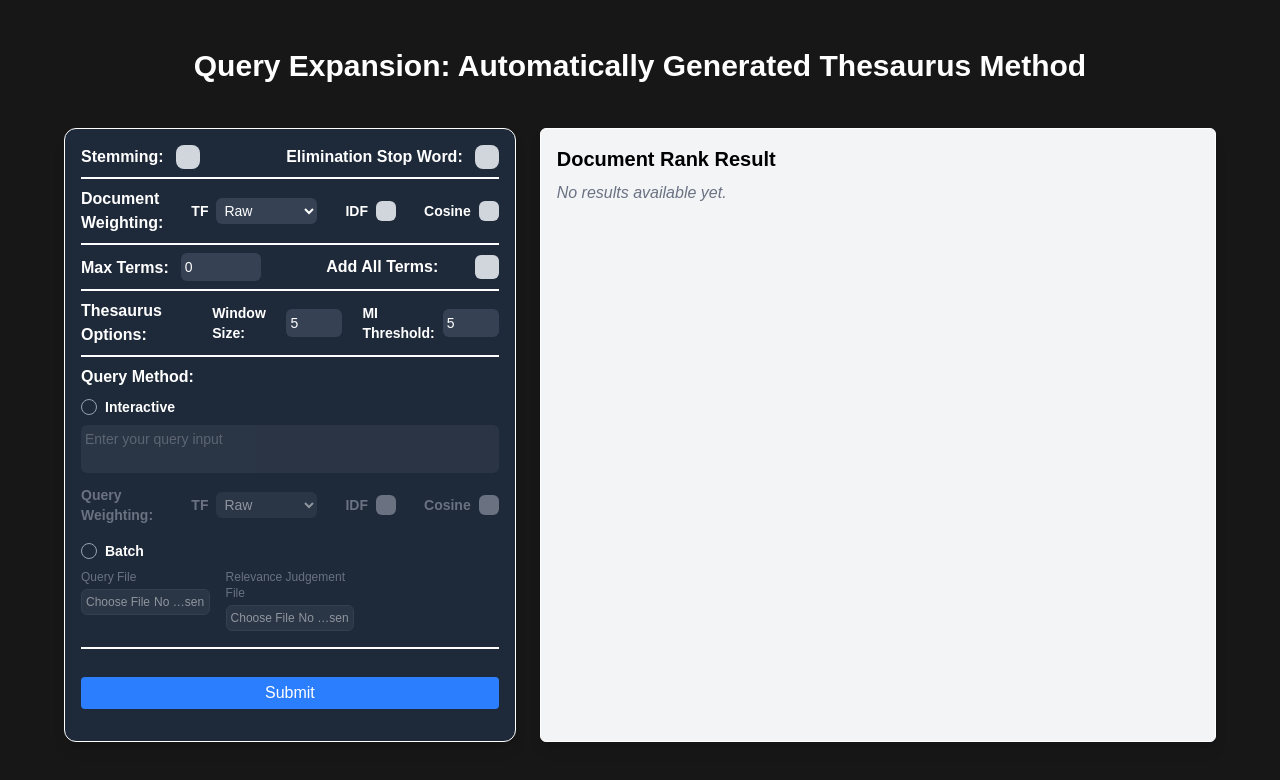
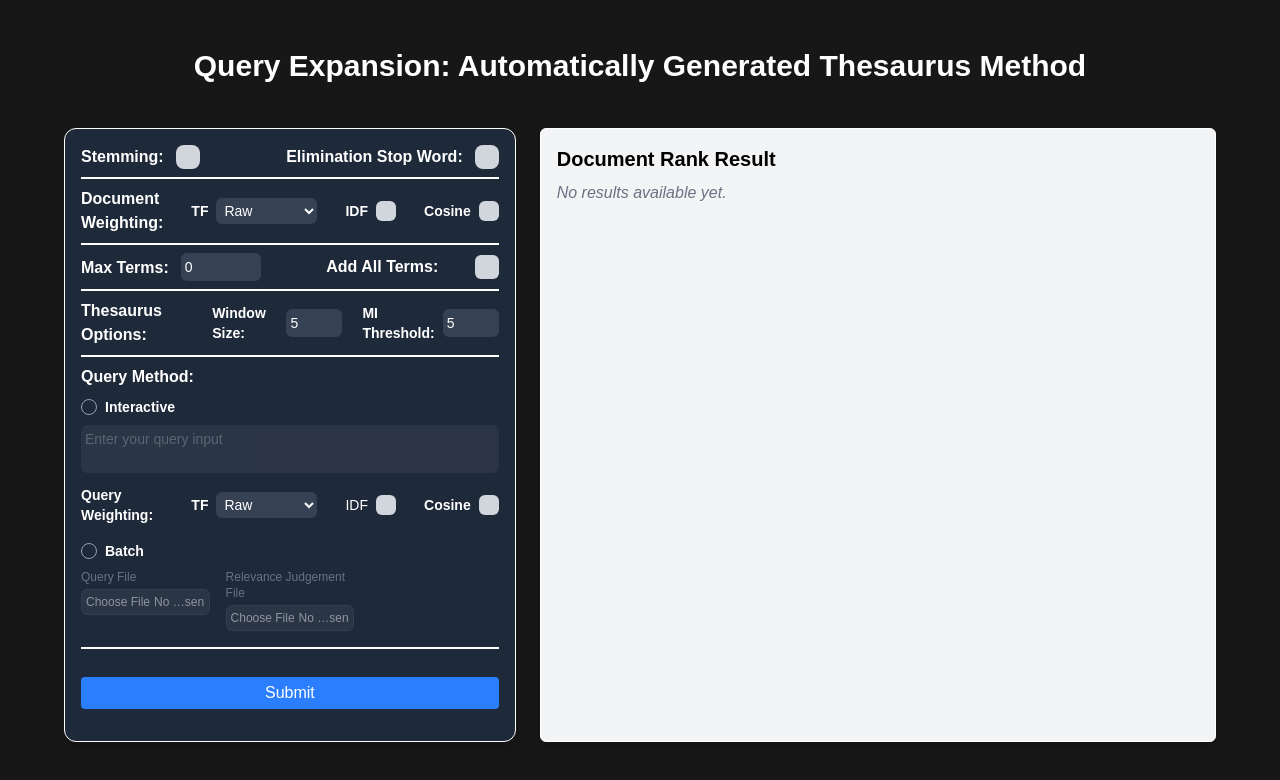
Before and after one commit to jasonrivalino/stbi-fe, a Next.js app: page / in a window 1280 px wide. Shown: the top 780 px of the page. Built offline with nearby package versions, Linux system fonts and the light colour scheme.

Commit message:
fix: make query weight changable when batch mode

```diff
--- a/src/app/component/menu.tsx
+++ b/src/app/component/menu.tsx
@@ -520,20 +520,19 @@ export function Menu({ onSubmitInteractive, onSubmitBatch }: MenuProps) {
 
               {/* Query Weighting */}
               <div className="flex flex-row gap-7 mt-1">
-                <h2 className={`text-sm font-semibold ${!isInteractive ? 'text-gray-500' : 'text-white'}`}>
+                <h2 className={`text-sm font-semibold text-white`}>
                   Query Weighting:
                 </h2>
 
                 {/* TF */}
                 <div className="flex flex-row justify-between items-center ml-auto">
-                  <h2 className={`text-sm justify-center align-center text-center mr-2 font-semibold ${!isInteractive ? 'text-gray-500' : 'text-white'}`}>
+                  <h2 className={`text-sm justify-center align-center text-center mr-2 font-semibold text-white`}>
                     TF
                   </h2>
                   <select
-                    className={`p-1 bg-gray-700 text-white rounded-md text-sm ${!isInteractive ? 'opacity-50 cursor-not-allowed' : ''}`}
+                    className={`p-1 bg-gray-700 text-white rounded-md text-sm`}
                     value={params['weights.query.tf']}
-                    onChange={(e) => isInteractive && updateParam('weights.query.tf', e.target.value as SearchParams['weights.query.tf'])}
-                    disabled={!isInteractive}
+                    onChange={(e) => updateParam('weights.query.tf', e.target.value as SearchParams['weights.query.tf'])}
                   >
                     <option value="l">Logarithmic</option>
                     <option value="b">Binary</option>
@@ -544,21 +543,19 @@ export function Menu({ onSubmitInteractive, onSubmitBatch }: MenuProps) {
 
                 {/* IDF */}
                 <div className="flex items-center justify-between">
-                  <h2 className={`text-sm justify-center align-center text-center mr-2 font-semibold ${!isInteractive ? 'text-gray-500' : 'text-white'}`}>
+                  <h2 className={`text-sm justify-center align-center text-center mr-2 font-semiboldtext-white`}>
                     IDF
                   </h2>
                   <label className="inline-flex items-center cursor-pointer relative">
                     <input
                       type="checkbox"
                       checked={isIDFQueryChecked}
-                      onChange={() => isInteractive && handleIDFQueryToggle()}
+                      onChange={() => handleIDFQueryToggle()}
                       className="sr-only peer"
-                      disabled={!isInteractive}
                     />
                     <div
                       className={`w-5 h-5 rounded-md relative transition-colors duration-300 flex items-center justify-center
-                        ${isInteractive ? 'bg-gray-300 peer-checked:bg-blue-500 cursor-pointer' : 'bg-gray-500 cursor-not-allowed'}
-                      `}
+                        bg-gray-300 peer-checked:bg-blue-500 cursor-pointer`}
                     >
                       {isIDFQueryChecked && (
                         <span className="text-white text-xs font-bold">✔</span>
@@ -569,21 +566,19 @@ export function Menu({ onSubmitInteractive, onSubmitBatch }: MenuProps) {
 
                 {/* Cosine */}
                 <div className="flex items-center justify-between">
-                  <h2 className={`text-sm justify-center align-center text-center mr-2 font-semibold ${!isInteractive ? 'text-gray-500' : 'text-white'}`}>
+                  <h2 className={`text-sm justify-center align-center text-center mr-2 font-semibold text-white`}>
                     Cosine
                   </h2>
                   <label className="inline-flex items-center cursor-pointer relative">
                     <input
                       type="checkbox"
                       checked={isCosineQueryChecked}
-                      onChange={() => isInteractive && handleCosineQueryToggle()}
+                      onChange={() => handleCosineQueryToggle()}
                       className="sr-only peer"
-                      disabled={!isInteractive}
                     />
                     <div
                       className={`w-5 h-5 rounded-md relative transition-colors duration-300 flex items-center justify-center
-                        ${isInteractive ? 'bg-gray-300 peer-checked:bg-blue-500 cursor-pointer' : 'bg-gray-500 cursor-not-allowed'}
-                      `}
+                        bg-gray-300 peer-checked:bg-blue-500 cursor-pointer`}
                     >
                       {isCosineQueryChecked && (
                         <span className="text-white text-xs font-bold">✔</span>
```
